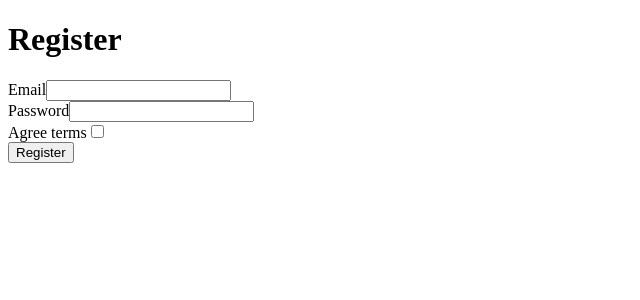
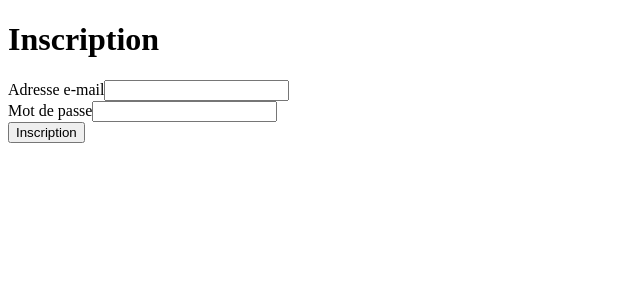
Before and after one commit to ibtissemdev/entrainement_symfony, a Symfony app: template my_project_directory/templates/registration/register.html.twig in a window 1280 px wide. Shown: the part 112-412 px from the top of the page, without its empty margins (0-640 px from the left). Run offline with Twig, Linux system fonts and the light colour scheme; the template is opened without the code that fills it, so the values that code supplies are empty; form fields are guessed from the names that the template uses; some libraries are stand-ins or nearby versions.

Commit message:
page d'inscription ok

```diff
--- a/my_project_directory/composer.json
+++ b/my_project_directory/composer.json
@@ -16,6 +16,7 @@
         "symfony/flex": "^1.17|^2",
         "symfony/form": "5.4.*",
         "symfony/framework-bundle": "5.4.*",
+        "symfony/google-mailer": "5.4.*",
         "symfony/mailer": "5.4.*",
         "symfony/proxy-manager-bridge": "5.4.*",
         "symfony/runtime": "5.4.*",
--- a/my_project_directory/templates/base.html.twig
+++ b/my_project_directory/templates/base.html.twig
@@ -39,7 +39,7 @@
 
 						<div class="d-flex">
 							<a class="btn btn-outline-success me-2" href="{{path('app_login')}}">Connexion</a>
-							<a  class="btn btn-success" href="#">Inscription</a>
+							<a  class="btn btn-success" href="{{path('app_register')}}">Inscription</a>
 
 						</div>
 					</div>
--- a/my_project_directory/templates/registration/register.html.twig
+++ b/my_project_directory/templates/registration/register.html.twig
@@ -1,21 +1,26 @@
 {% extends 'base.html.twig' %}
 
-{% block title %}Register{% endblock %}
+{% block title %}Inscription
+{% endblock %}
 
 {% block body %}
+	<div class="container mt-5">
 		{% for flash_error in app.flashes('verify_email_error') %}
 			<div class="alert alert-danger" role="alert">{{ flash_error }}</div>
 		{% endfor %}
 
-    <h1>Register</h1>
+		<h1 class="h3 mb-3 font-weight-normal">Inscription</h1>
 
 		{{ form_start(registrationForm) }}
-        {{ form_row(registrationForm.email) }}
+		{{ form_row(registrationForm.email, {
+            label: 'Adresse e-mail'
+        }) }}
 		{{ form_row(registrationForm.plainPassword, {
-            label: 'Password'
+            label: 'Mot de passe'
         }) }}
-        {{ form_row(registrationForm.agreeTerms) }}
 
-        <button type="submit" class="btn">Register</button>
+
+		<button type="submit" class="btn btn-primary mt-2">Inscription</button>
 		{{ form_end(registrationForm) }}
+	</div>
 {% endblock %}
```
Also changed, not shown: my_project_directory/src/Controller/RegistrationController.php (+4 -4 lines), my_project_directory/src/Form/RegistrationFormType.php (+11 -11 lines), my_project_directory/templates/registration/confirmation_email.html.twig (+4 -8 lines), 3 other files. Lines whose indentation alone changed are shown as unchanged.
